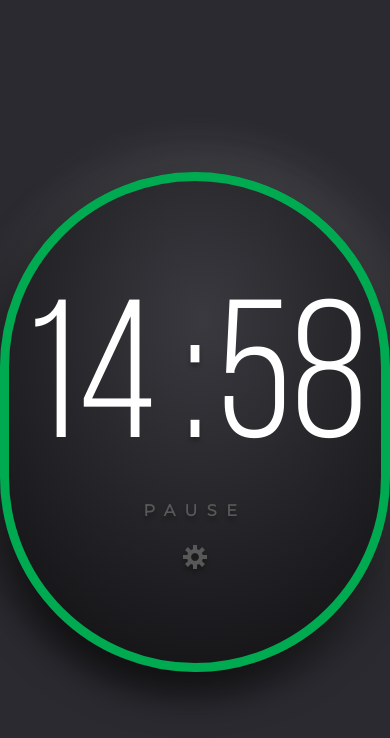
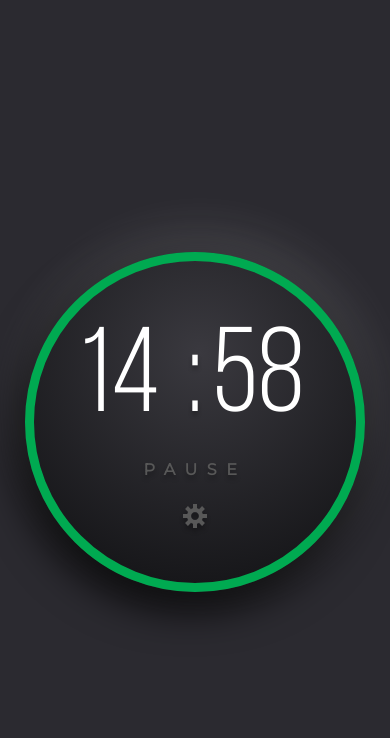
Before and after one commit to TatyanaDolgova/pomidoro-timer, a plain HTML site: page pomidoro-timer/index.html in a window 390 px wide. Both pictures are taken after a click on the element "START". Drawn offline with Linux system fonts and the light colour scheme.

Commit message:
add media

```diff
--- a/pomidoro-timer/script.js
+++ b/pomidoro-timer/script.js
@@ -20,6 +20,7 @@ const startTimer = () => {
   }
   countSeconds = minV * 60 + secV;
 
+  if (countSeconds > 0) {
     timerId = setInterval(() => {
       countSeconds--;
       minutes.value = Math.floor(countSeconds / 60);
@@ -34,7 +35,7 @@ const startTimer = () => {
         clearsInterval();
       }
     }, 1000)
-
+  }
 }
 
 function clearsInterval() {
@@ -48,10 +49,12 @@ function clearsInterval() {
 const actionStart = () => {
   const btnStart = document.querySelector('.btn-start');
   const inputs = document.querySelectorAll('input');
+  const clock = document.querySelector('.timer');
 
   btnStart.addEventListener('click', () => {
     if (btnStart.textContent === 'START') {
       btnStart.textContent = 'PAUSE';
+      clock.style.borderColor = '#00aa51';
       startTimer();
       inputs.forEach((input) => {
         input.setAttribute('readonly', true);
--- a/pomidoro-timer/style.css
+++ b/pomidoro-timer/style.css
@@ -49,6 +49,11 @@ body {
   justify-content: center;
   align-items: center;
   gap: 25px;
+
+  @media (max-width: 550px) {
+    width: calc(100vw - 50px);
+    height: calc(100vw - 50px);
+  }
 }
 
 .timer-clock {
@@ -59,6 +64,14 @@ body {
   line-height: normal;
   text-shadow: 0px 4px 4px rgba(0, 0, 0, 0.25);
   color: #FFF;
+
+  @media (max-width: 550px) {
+    font-size: 150px;
+  }
+
+  @media (max-width: 400px) {
+    font-size: 120px;
+  }
 }
 
 .timer-clock input {
@@ -71,6 +84,14 @@ body {
   margin: 0;
   border: none;
   color: #FFF;
+
+  @media (max-width: 550px) {
+    max-width: 120px;
+  }
+
+  @media (max-width: 400px) {
+    max-width: 100px;
+  }
 }
 
 .timer-clock input:focus {
```
Lines whose indentation alone changed are shown as unchanged.
